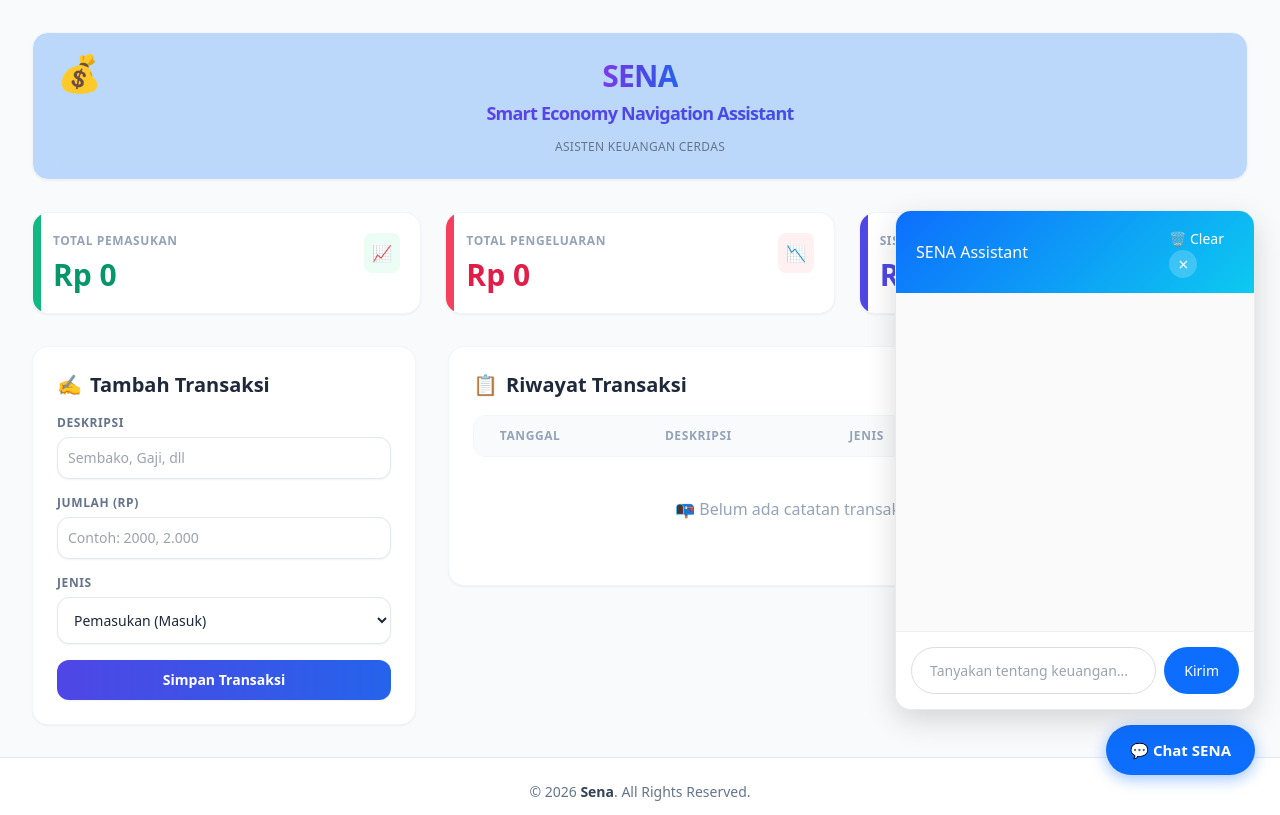
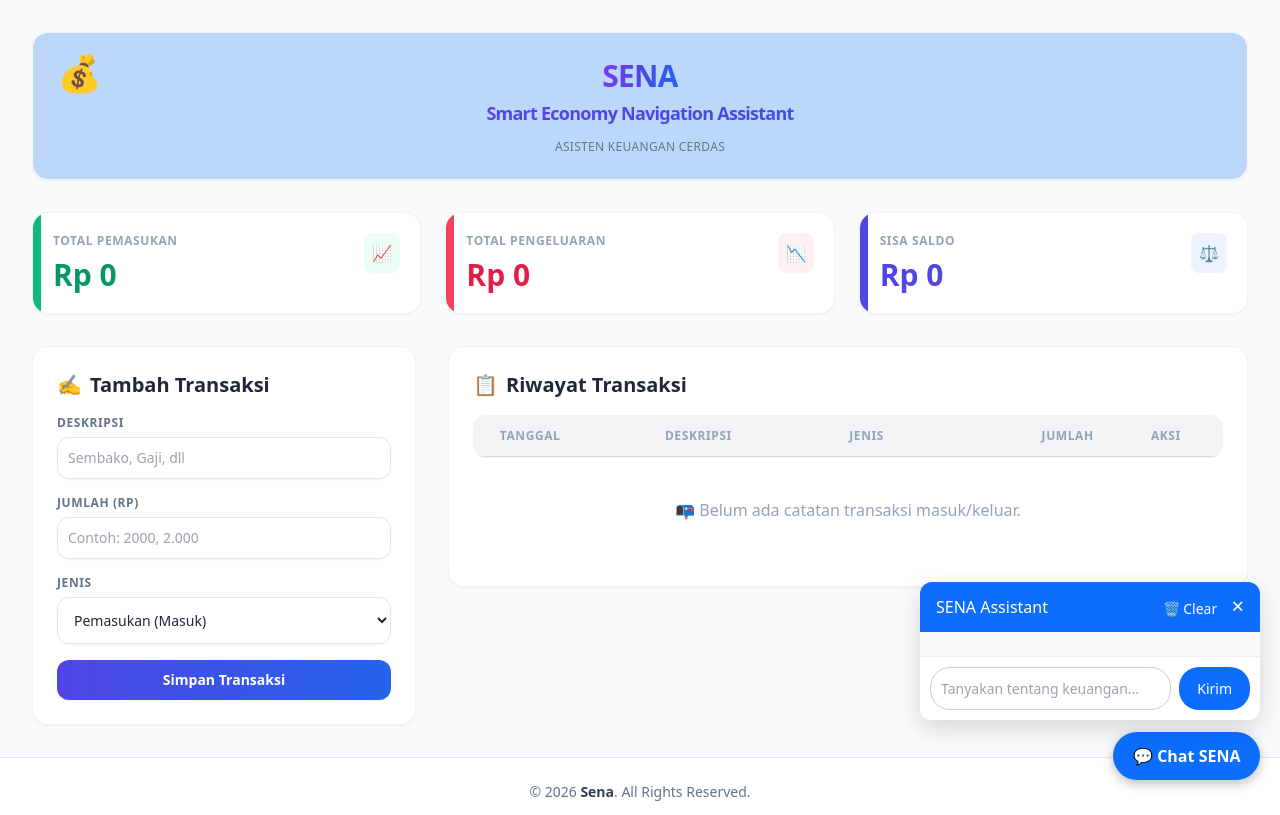
Before and after one commit to Yinflia/chatbot, a plain HTML site: page index.html in a window 1280 px wide. Both pictures are taken after a click on the element "💬 Chat SENA". Shown: the top 815 px of the page. Drawn offline with nearby package versions, Linux system fonts and the light colour scheme.

Commit message:
Change the UI appearance

```diff
--- a/style.css
+++ b/style.css
@@ -1,166 +1,65 @@
 /* CHATBOT STYLES */
-.chat-toggle-btn {
-    position: fixed;
-    bottom: 25px;
-    right: 25px;
-    background: #0d6efd;
-    color: white;
-    padding: 14px 24px;
-    border-radius: 50px;
-    cursor: pointer;
-    box-shadow: 0 4px 15px rgba(13, 110, 253, 0.4);
-    z-index: 1000;
-    font-weight: 600;
-    transition: transform 0.2s, background 0.2s;
-    border: none;
-    font-size: 15px;
-}
+h1, h2, h3 { margin: 10px 0; }
+.dashboard { display: flex; gap: 15px; margin-bottom: 25px; flex-wrap: wrap; }
+.card { flex: 1; min-width: 150px; background: #f8f9fa; padding: 15px; border-radius: 10px; text-align: center; border: 1px solid #e9ecef; }
+.card h3 { font-size: 14px; margin: 0 0 5px; color: #666; }
+.card p { font-size: 20px; font-weight: bold; margin: 0; }
 
-.chat-toggle-btn:hover {
-    transform: translateY(-2px);
-    background: #0b5ed7;
-}
+form#transaction-form { display: flex; gap: 10px; margin-bottom: 20px; flex-wrap: wrap; }
+form#transaction-form input, form#transaction-form select { flex: 1; min-width: 120px; padding: 10px; border: 1px solid #ccc; border-radius: 6px; font-size: 14px; }
+form#transaction-form button { padding: 10px 20px; background: #28a745; color: white; border: none; border-radius: 6px; cursor: pointer; font-weight: 500; }
 
-.chat-popup {
-    position: fixed;
-    bottom: 90px;
-    right: 25px;
-    width: 360px;
-    max-width: 90vw;
-    height: 500px;
-    max-height: 70vh;
-    background: #fff;
-    border-radius: 16px;
-    box-shadow: 0 10px 30px rgba(0,0,0,0.15);
-    display: none;
-    flex-direction: column;
-    z-index: 1000;
-    overflow: hidden;
-    border: 1px solid #eaeaea;
-}
-
-.chat-popup.active {
-    display: flex; }
-    .chat-header { background: #0d6efd; color: white; padding: 12px 16px; display: flex; justify-content: space-between; align-items: center; }
-    .chat-header h3 { margin: 0; font-size: 16px; text-align: left; }
-    .close-chat { background: none; border: none; color: white; font-size: 22px; cursor: pointer; line-height: 1; }
-    .chat-box { height: 320px; overflow-y: auto; padding: 12px; background-color: #fafafa; flex: 1; }
-    .message { margin: 8px 0; padding: 10px 14px; border-radius: 15px; max-width: 85%; display: inline-block; font-size: 14px; line-height: 1.4; word-wrap: break-word; }
-    .message.user { background-color: #d1e7ff; float: right; text-align: right; clear: both; }
-    .message.bot { background-color: #dff6dd; float: left; text-align: left; clear: both; }
-    form#chat-form { display: flex; gap: 8px; padding: 10px; border-top: 1px solid #eee; background: #fff; }
-    form#chat-form input { flex: 1; padding: 10px; border-radius: 20px; border: 1px solid #ccc; font-size: 14px; outline: none; }
-    form#chat-form button { padding: 10px 18px; border: none; background-color: #0d6efd; color: white; border-radius: 20px; font-size: 14px; cursor: pointer; }
-    form#chat-form button:hover { background-color: #0b5ed7;
-    }
-
-.chat-header {
-    background: linear-gradient(135deg, #0d6efd 0%, #0dcaf0 100%);
-    color: white;
-    padding: 15px 20px;
-    display: flex;
-    justify-content: space-between;
-    align-items: center;
-}
-
-.chat-header h3 {
-    margin: 0;
-    font-size: 16px;
-    text-align: left;
-}
-
-.close-chat {
-    background: rgba(255,255,255,0.2);
-    border: none;
-    color: white;
-    width: 28px;
-    height: 28px;
-    border-radius: 50%;
-    cursor: pointer;
-    font-size: 18px;
-    display: flex;
-    align-items: center;
-    justify-content: center;
-}
-
-.close-chat:hover {
-    background: rgba(255,255,255,0.3);
-}
-
-.chat-box {
-    height: 340px;
+/* === SCROLLABLE TABLE === */
+.table-scroll-wrapper {
+    max-height: 300px;
     overflow-y: auto;
-    padding: 15px;
-    background-color: #fafafa;
-    flex: 1;
-}
-
-.message {
-    margin: 8px 0;
-    padding: 10px 14px;
-    border-radius: 15px;
-    max-width: 85%;
-    display: inline-block;
-    font-size: 14px;
-    line-height: 1.4;
-    word-wrap: break-word;
-}
-
-.message.user {
-    background-color: #d1e7ff;
-    float: right;
-    text-align: right;
-    clear: both;
-}
-
-.message.bot {
-    background-color: #dff6dd;
-    float: left;
-    text-align: left;
-    clear: both;
-}
-
-form#chat-form {
-    display: flex;
-    gap: 8px;
-    padding: 15px;
-    border-top: 1px solid #eee;
+    border: 1px solid #e0e0e0;
+    border-radius: 8px;
     background: #fff;
 }
+table { width: 100%; border-collapse: collapse; margin: 0; }
+th, td { border-bottom: 1px solid #e0e0e0; padding: 10px; text-align: center; font-size: 14px; }
+th {
+    background: #f1f3f5;
+    font-weight: 600;
+    position: sticky;
+    top: 0;
+    z-index: 1;
+}
+tr:last-child td { border-bottom: none; }
 
-form#chat-form input {
-    flex: 1;
-    padding: 12px 18px;
-    border-radius: 25px;
-    border: 1px solid #ddd;
-    font-size: 14px;
-    outline: none;
+/* === CHAT POP-UP === */
+.chat-toggle-btn {
+    position: fixed; bottom: 20px; right: 20px;
+    background: #0d6efd; color: white; padding: 12px 20px;
+    border-radius: 30px; cursor: pointer; box-shadow: 0 4px 12px rgba(0,0,0,0.25);
+    z-index: 1000; font-weight: 600; transition: transform 0.2s, background 0.2s;
 }
+.chat-toggle-btn:hover { transform: scale(1.05); background: #0b5ed7; }
+.chat-popup {
+    position: fixed; bottom: 80px; right: 20px;
+    width: 340px; max-height: 500px; background: #fff;
+    border-radius: 12px; box-shadow: 0 8px 24px rgba(0,0,0,0.15);
+    display: none; flex-direction: column; z-index: 1000; overflow: hidden;
+}
+.chat-popup.active { display: flex; }
+.chat-header { background: #0d6efd; color: white; padding: 12px 16px; display: flex; justify-content: space-between; align-items: center; }
+.chat-header h3 { margin: 0; font-size: 16px; text-align: left; }
+.close-chat { background: none; border: none; color: white; font-size: 22px; cursor: pointer; line-height: 1; }
+.chat-box { height: 320px; overflow-y: auto; padding: 12px; background-color: #fafafa; flex: 1; }
+.message { margin: 8px 0; padding: 10px 14px; border-radius: 15px; max-width: 85%; display: inline-block; font-size: 14px; line-height: 1.4; word-wrap: break-word; }
+.message.user { background-color: #d1e7ff; float: right; text-align: right; clear: both; }
+.message.bot { background-color: #dff6dd; float: left; text-align: left; clear: both; }
+form#chat-form { display: flex; gap: 8px; padding: 10px; border-top: 1px solid #eee; background: #fff; }
+form#chat-form input { flex: 1; padding: 10px; border-radius: 20px; border: 1px solid #ccc; font-size: 14px; outline: none; }
+form#chat-form button { padding: 10px 18px; border: none; background-color: #0d6efd; color: white; border-radius: 20px; font-size: 14px; cursor: pointer; }
+form#chat-form button:hover { background-color: #0b5ed7; }
 
-form#chat-form input:focus {
-    border-color: #0d6efd;
+/* === MOBILE RESPONSIVENESS === */
+@media (max-width: 768px) {
+    .container { margin: 20px auto; padding: 15px; }
+    .dashboard { flex-direction: column; }
+    .chat-popup { width: 90%; right: 5%; bottom: 80px; }
+    form#chat-form input { font-size: 16px; } /* Mencegah auto-zoom di iOS */
+    form#transaction-form input, form#transaction-form select { min-width: 100%; }
 }
-
-form#chat-form button {
-    padding: 12px 20px;
-    border: none;
-    background-color: #0d6efd;
-    color: white;
-    border-radius: 25px;
-    font-size: 14px;
-    cursor: pointer;
-    font-weight: 500;
-}
-
-form#chat-form button:hover {
-    background-color: #0b5ed7;
-}
-
-/* Responsive untuk Mobile */
-@media (max-width: 768px) {
-    .chat-popup {
-        width: 90%;
-        right: 5%;
-        bottom: 85px;
-    }
-}
```
